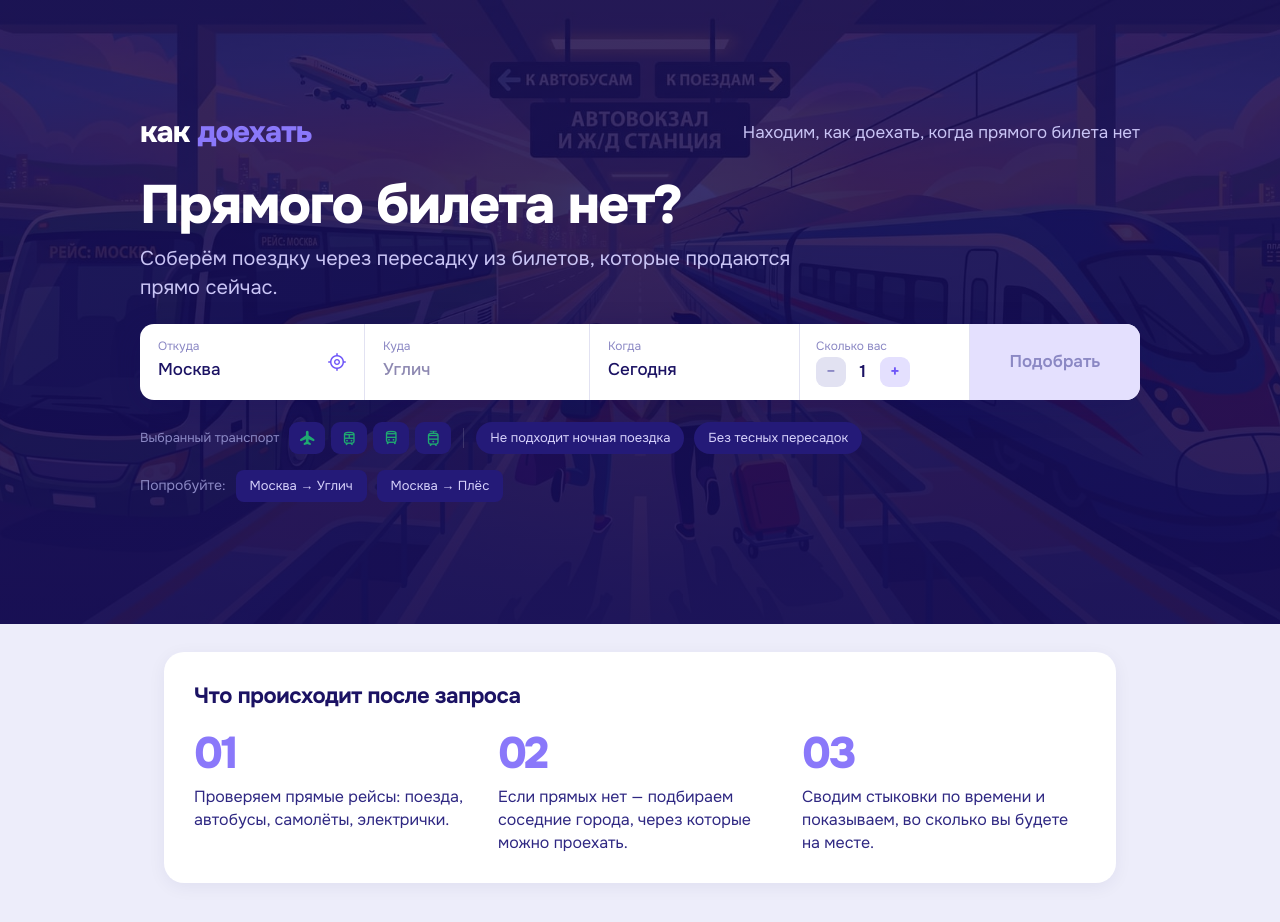
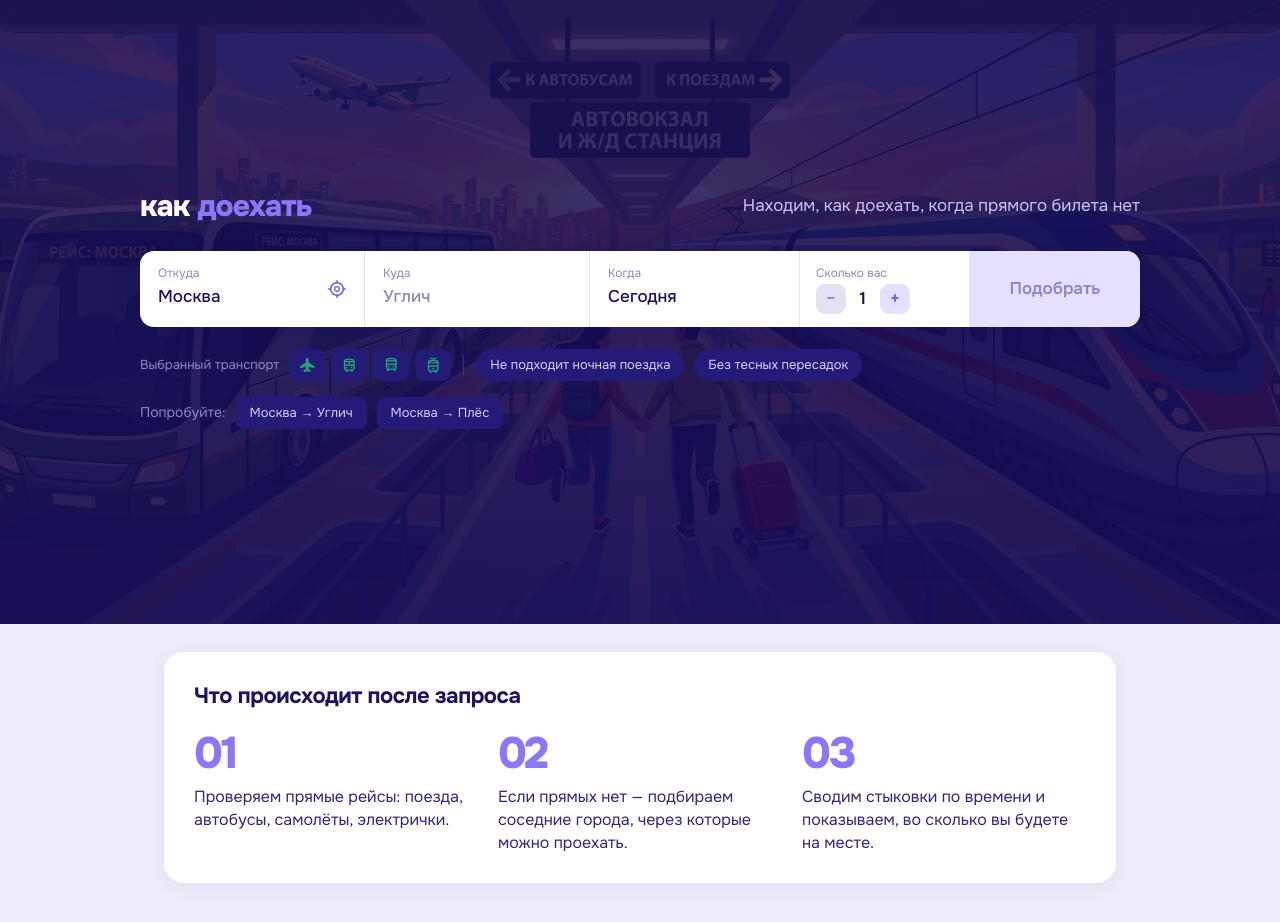
Before and after one commit to nyxandro/tutu-hackathon, a Next.js app: page / in a window 1280 px wide. Shown: the top 922 px of the page. Built offline with nearby package versions, Linux system fonts and the light colour scheme.

Commit message:
Убран крупный заголовок с обложки

```diff
--- a/src/frontend/components/route/search-form.tsx
+++ b/src/frontend/components/route/search-form.tsx
@@ -137,25 +137,6 @@ export function SearchForm({
             Находим, как доехать, когда прямого билета нет
           </div>
         </div>
-
-        {!compact ? (
-          <div style={{ display: 'flex', flexDirection: 'column', gap: 10, maxWidth: 680 }}>
-            <div
-              style={{
-                fontSize: 54,
-                fontWeight: 800,
-                lineHeight: 1.05,
-                letterSpacing: '-.03em',
-                color: '#FFFFFF',
-              }}
-            >
-              Прямого билета нет?
-            </div>
-            <div style={{ fontSize: 20, color: COLORS.headerText, lineHeight: 1.45 }}>
-              Соберём поездку через пересадку из билетов, которые продаются прямо сейчас.
-            </div>
-          </div>
-        ) : null}
 
         <div style={{ display: 'flex', flexDirection: 'column', gap: 16 }}>
           <form
```
